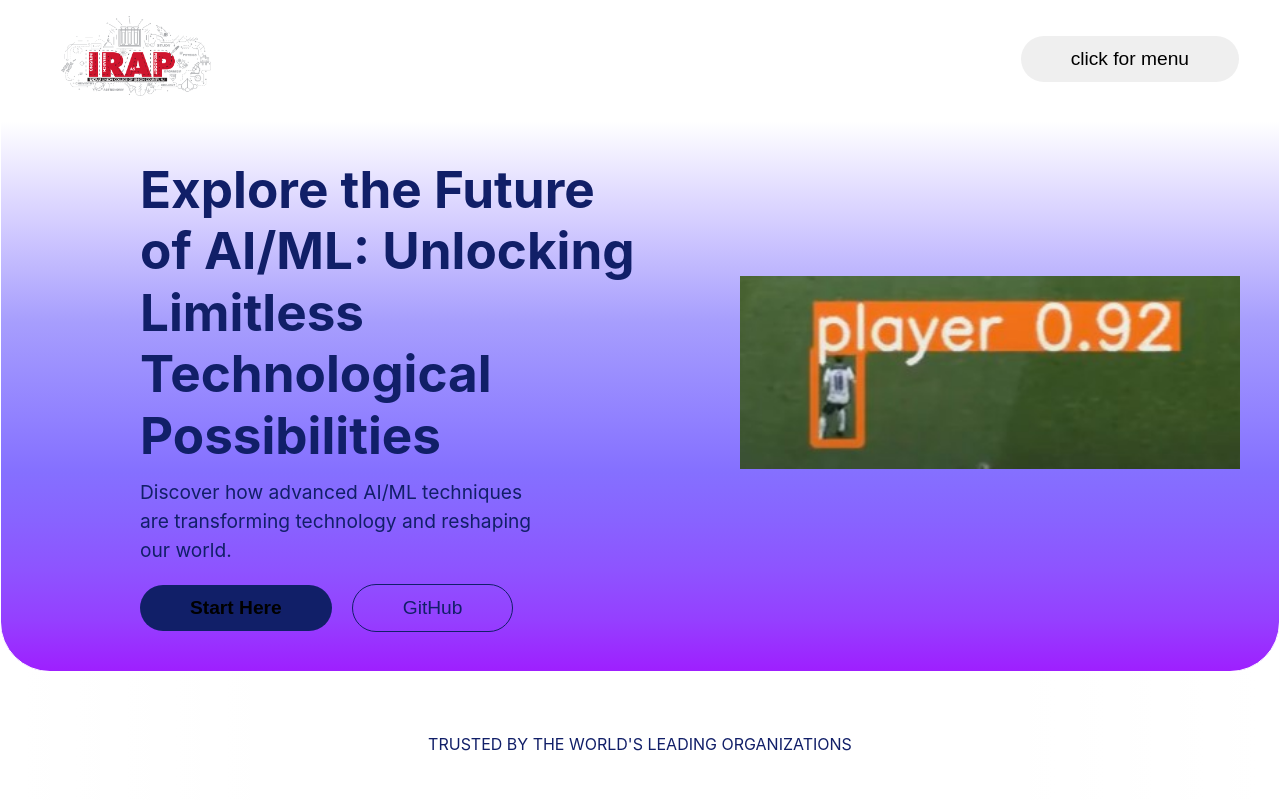
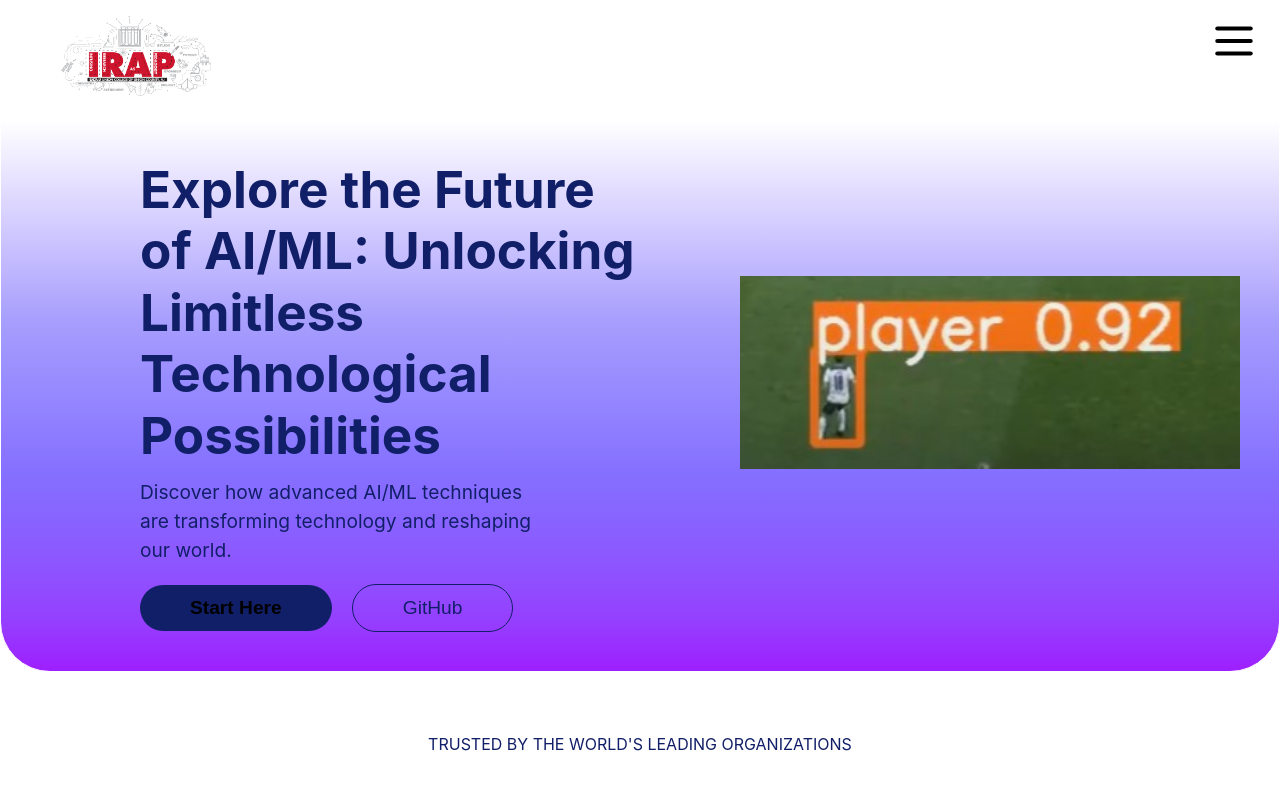
Before and after one commit to Chrisawgey/LipReadv.1, a React (Vite) app in the folder my-first-react-app/: page / in a window 1280 px wide. Shown: the top 800 px of the page. Built offline with nearby package versions, Linux system fonts and the light colour scheme.

Commit message:
fix nav menu pos

```diff
--- a/my-first-react-app/src/pages/Homepage/Comps/Landing.css
+++ b/my-first-react-app/src/pages/Homepage/Comps/Landing.css
@@ -201,14 +201,16 @@ button {
 
 .dropdown-left {
     position: relative;
-    margin-right: 20px;
+    width: 200px;
+    display: flex;
+    justify-content: end;
 }
 .dropdown {
     position: absolute;
     z-index: 1;
-    top: 100%; /* Position dropdown below the button */
+    top: 100%;
     left: 0;
-    width: 200px; /* Adjust width as needed */
+    width: 200px;
     background-color: white;
     border: 1px solid #ccc;
     border-radius: 4px;
@@ -235,3 +237,7 @@ button {
 .drop-menu:hover {
     background-color: #f0f0f0; /* Highlight on hover */
 }
+.icon {
+    width: 50px;
+    height: 50px;
+}
--- a/my-first-react-app/src/pages/Homepage/Comps/Landing.jsx
+++ b/my-first-react-app/src/pages/Homepage/Comps/Landing.jsx
@@ -10,6 +10,7 @@ import logo4 from './logos/react.svg';
 import logo5 from './logos/vite.svg';
 import logo6 from './logos/git.svg';
 import iraplogo from './comp-assets/iraplogo.png';
+import burger from './logos/burger.svg';
 
 const images = [{ src: img }, { src: img2 }, { src: img3 }];
 export default function Landing() {
@@ -21,7 +22,8 @@ export default function Landing() {
     // use effect to allow clicking off dropdown menu
     useEffect(() => {
         function handleClickOutside(event) {
-            if (dropRef.current && !dropRef.current.contains(event.target)) {
+            if (!dropRef.current.contains(event.target)) {
+                console.log(dropMenu);
                 setDropMenu(false);
             }
         }
@@ -53,14 +55,14 @@ export default function Landing() {
                         <img src={iraplogo} alt="IRAP Logo" />
                     </div>
                 </div>
-                <div className="dropdown-left">
-                    <button onClick={() => setDropMenu(!dropMenu)}>
-                        click for menu
-                    </button>
-                    <div
-                        className={`dropdown ${dropMenu ? 'show' : ''}`}
-                        ref={dropRef}
-                    >
+                <div ref={dropRef} className="dropdown-left">
+                    <img
+                        onClick={() => setDropMenu(!dropMenu)}
+                        className="icon"
+                        src={burger}
+                        alt=""
+                    />
+                    <div className={`dropdown ${dropMenu ? 'show' : ''}`}>
                         <div className="drop-menu">
                             <p>Introduction</p>
                         </div>
```
